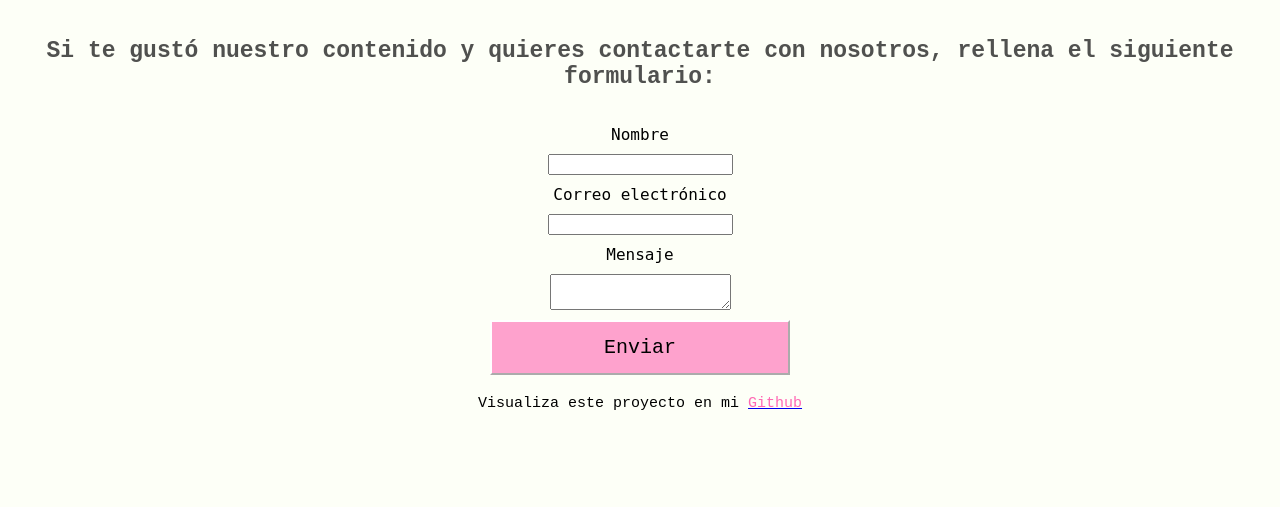
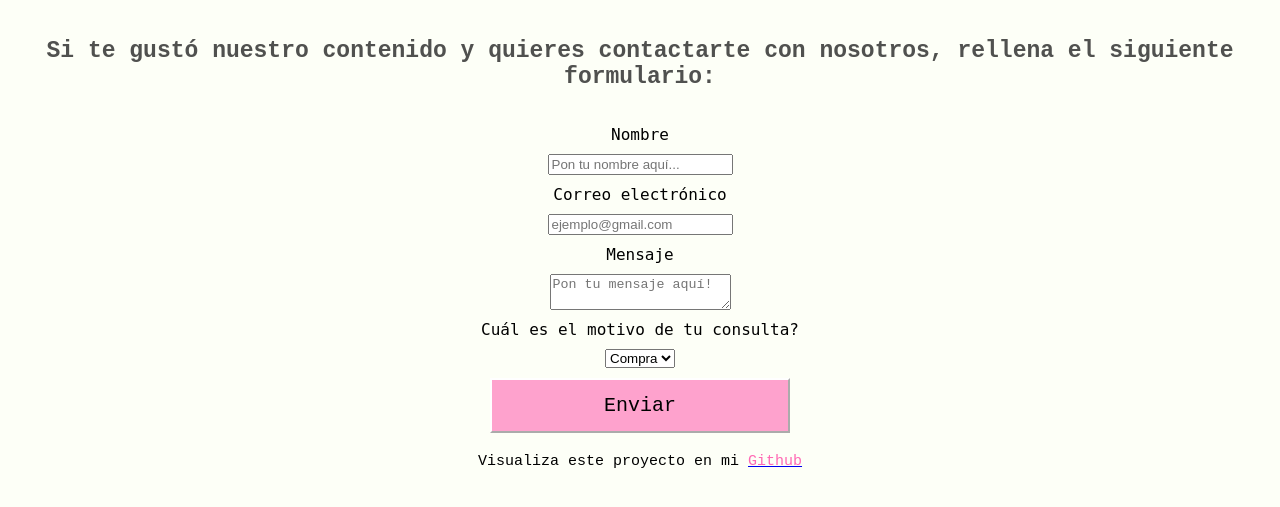
Before and after one commit to claudiacp1999/GaleriaDeArte, a plain HTML site: page contacto.html in a window 1280 px wide. Shown: the part 249-756 px from the top of the page. Drawn offline with Linux system fonts and the light colour scheme.

Commit message:
Agregué fotos a la galería e incluí un apartado con opciones para el tipo de consulta

```diff
--- a/contacto.html
+++ b/contacto.html
@@ -105,13 +105,20 @@
     <h1>Si te gustó nuestro contenido y quieres contactarte con nosotros, rellena el siguiente formulario:</h1>
 
     <form action="/my-handling-form-page" method="post">
-        <label for="name">Nombre <br></label>
-        <input type="text" id="name" name="user_name" />
+        <label for="nombre">Nombre <br></label>
+        <input type="text" placeholder="Pon tu nombre aquí..." id="nombre" name="nombre" />
         <label for="mail">Correo electrónico <br></label>
-        <input type="email" id="mail" name="user_mail" />
+        <input type="email" id="mail" placeholder="ejemplo@gmail.com" name="user_mail" />
         <label for="msg">Mensaje <br></label>
-        <textarea id="msg" name="user_message"></textarea>
+        <textarea id="msg" placeholder="Pon tu mensaje aquí!" name="user_message"></textarea>
     </form>
+
+    <label for="motivo">Cuál es el motivo de tu consulta?</label>
+    <select id="motivo" name="motivo">
+        <option value="compra">Compra</option>
+        <option value="Consulta">Duda</option>
+        <option value="Venta">Venta</option>
+    </select>
     <button> Enviar </button>
 </div>
 
```
Also changed, not shown: galeria.html (+3 -0 lines), img4.jpg (added), img5.jpg (added), img6.jpg (added).
